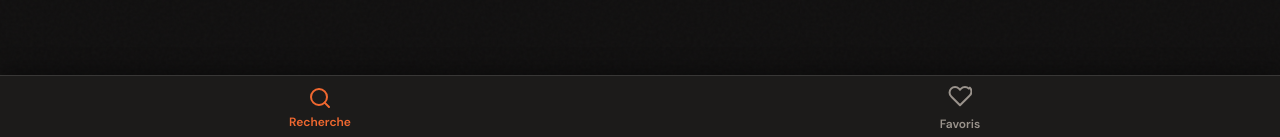
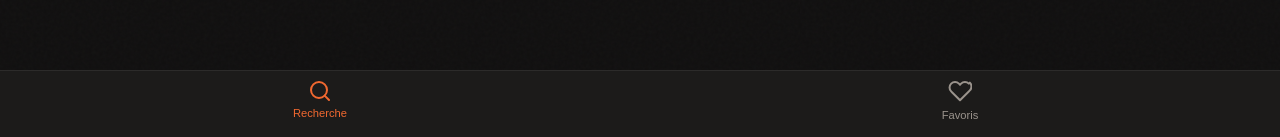
Before and after one commit to ThRedMat/carburant-fr, a React (Vite) app: page / in a window 1280 px wide. Shown: the part 660-797 px from the top of the page. Built offline with nearby package versions, Linux system fonts and the light colour scheme.

Commit message:
fix: navigation icons scaling and add safe area padding for iOS

```diff
--- a/src/App.css
+++ b/src/App.css
@@ -718,72 +718,68 @@
   border-color: var(--text-muted);
 }
 
-/* =============================================
-   BOTTOM NAVIGATION BAR (PWA)
-   ============================================= */
-
+/* --- BARRE DE NAVIGATION BASSE --- */
 .bottom-nav {
   position: fixed;
   bottom: 0;
   left: 0;
   right: 0;
-  height: 65px;
-  background-color: var(--bg-surface);
-  border-top: 1px solid var(--border-strong);
+  /* On augmente la hauteur pour le confort mobile */
+  height: 70px;
+  background: var(--bg-surface);
+  border-top: 1px solid var(--border);
   display: flex;
   justify-content: space-around;
-  align-items: center;
+  align-items: flex-start; /* Aligne en haut pour gérer le padding bas */
+
+  /* INDISPENSABLE : Ajoute de l'espace pour l'indicateur iPhone/iPad */
+  padding-bottom: env(safe-area-inset-bottom);
+  padding-top: 8px;
   z-index: 1000;
-  padding-bottom: env(safe-area-inset-bottom);
-  box-shadow: 0 -4px 20px rgba(0, 0, 0, 0.4);
 }
 
 .nav-item {
-  background: none;
-  border: none;
   display: flex;
   flex-direction: column;
   align-items: center;
   justify-content: center;
+  background: none;
+  border: none;
+  color: var(--text-secondary);
+  font-size: 0.7rem;
+  font-weight: 500;
   gap: 4px;
-  color: var(--text-secondary);
   cursor: pointer;
   flex: 1;
-  height: 100%;
-  transition: color 0.2s ease;
-  padding: 0;
-  font-family: inherit;
-}
-
-.nav-item span {
-  font-size: 0.75rem;
-  font-weight: 600;
-}
-
-.nav-item:hover {
-  color: var(--text-primary);
+  transition: all 0.2s ease;
+  -webkit-tap-highlight-color: transparent; /* Enlève le flash gris au clic sur iOS */
 }
 
 .nav-item.active {
-  color: var(--accent);
+  color: var(--accent); /* Ton orange #ff6b35 */
 }
 
+/* Empêche l'icône de rétrécir si le texte est long */
+.nav-item svg {
+  flex-shrink: 0;
+  width: 24px;
+  height: 24px;
+}
+
+/* Style spécifique pour le badge favoris sur l'icône */
 .nav-badge {
   position: absolute;
-  top: -4px;
+  top: -6px;
   right: -10px;
-  background-color: #e74c3c;
+  background: var(--accent);
   color: white;
   font-size: 0.65rem;
-  font-weight: bold;
-  height: 16px;
-  min-width: 16px;
-  border-radius: 8px;
-  display: flex;
-  align-items: center;
-  justify-content: center;
-  padding: 0 4px;
+  font-weight: 700;
+  padding: 2px 6px;
+  border-radius: 10px;
   border: 2px solid var(--bg-surface);
+  min-width: 18px;
+  text-align: center;
 }
 
 /* Masquer la barre sur les grands ecrans (ordinateur)
```
